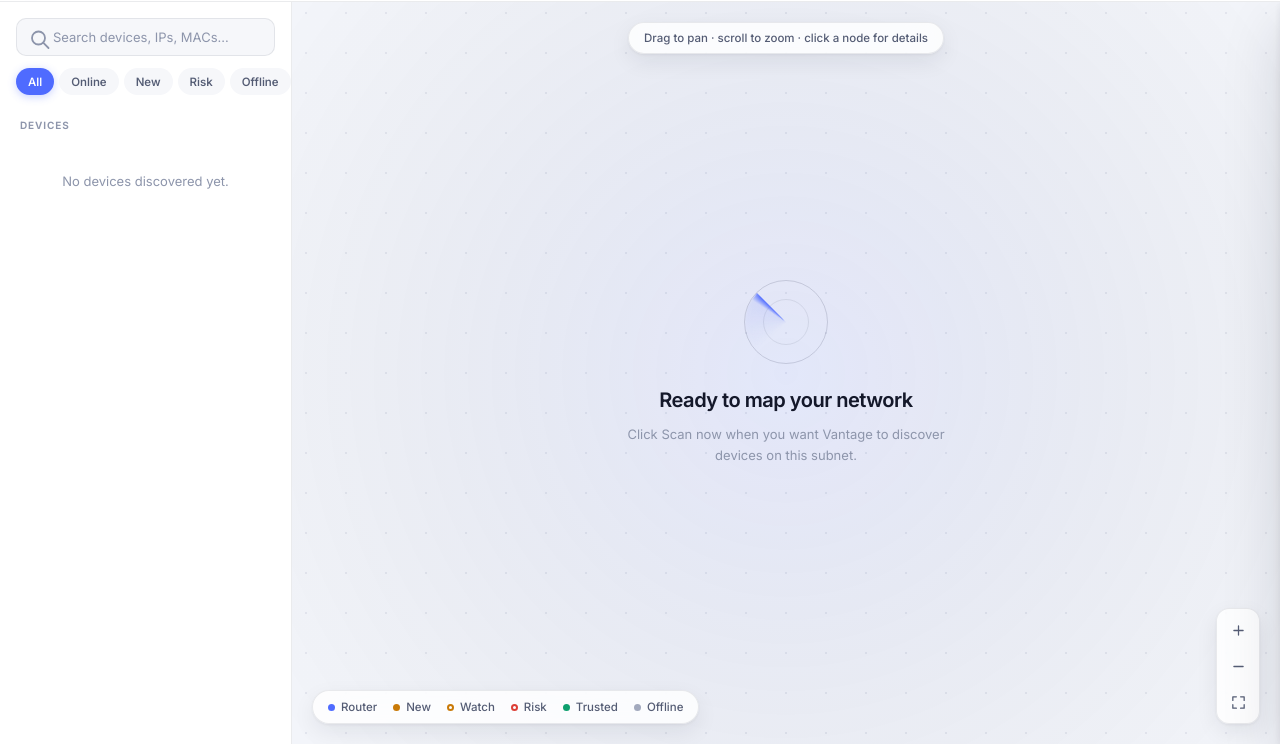
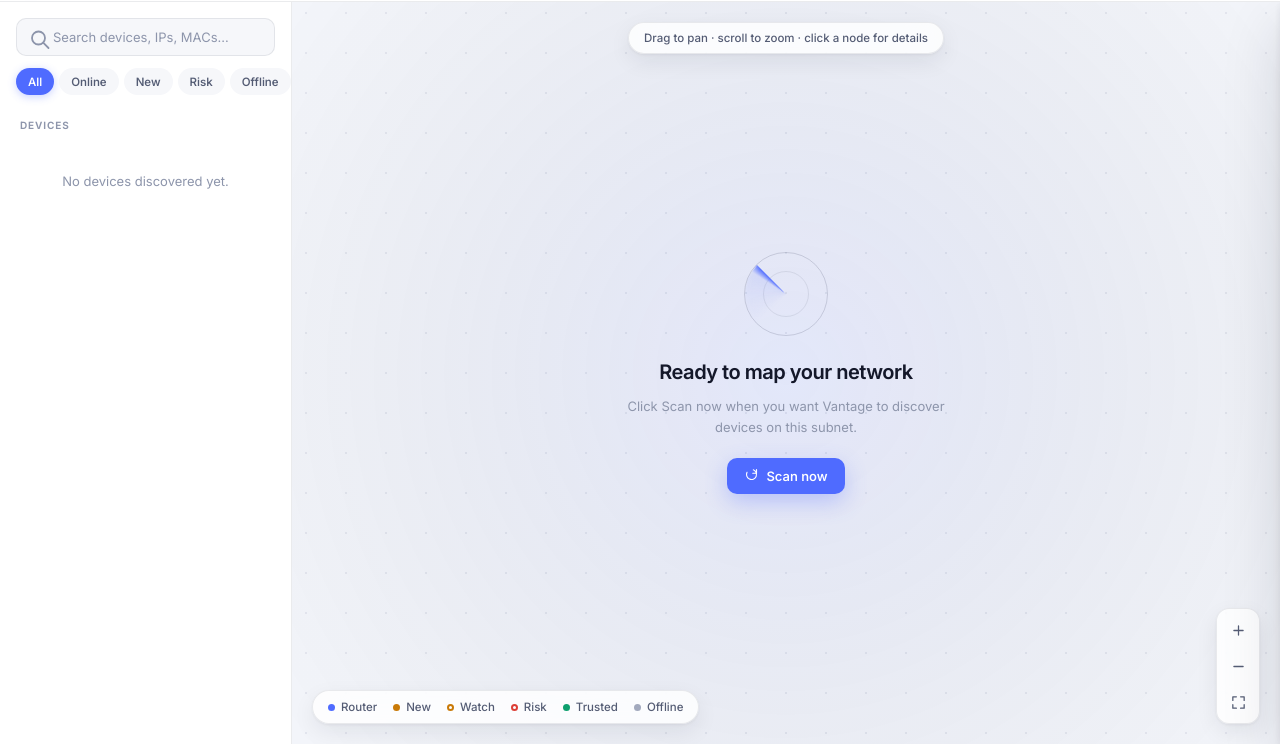
Before and after one commit to Mattej-Petrovic/Vantage, a plain HTML site: page vantage/web/index.html in a window 1280 px wide. Shown: the part 56-800 px from the top of the page. Drawn offline with Linux system fonts and the light colour scheme.

Commit message:
Add empty-state scan button

```diff
--- a/vantage/web/app.js
+++ b/vantage/web/app.js
@@ -678,6 +678,10 @@ function applyAlertSettings() {
   });
 }
 
+function scanNow() {
+  api()?.rescan();
+}
+
 /* ---------- events ---------- */
 
 function bindUI() {
@@ -702,7 +706,8 @@ function bindUI() {
     renderList();
   });
 
-  $('btn-rescan').addEventListener('click', () => api()?.rescan());
+  $('btn-rescan').addEventListener('click', scanNow);
+  $('btn-empty-scan').addEventListener('click', scanNow);
   $('btn-fit').addEventListener('click', () => NetworkMap.fit());
   $('btn-zoom-in').addEventListener('click', () => NetworkMap.zoomBy(1.25));
   $('btn-zoom-out').addEventListener('click', () => NetworkMap.zoomBy(1 / 1.25));
--- a/vantage/web/index.html
+++ b/vantage/web/index.html
@@ -95,6 +95,10 @@
           <div class="radar" role="presentation"><span class="radar-sweep"></span></div>
           <h2>Ready to map your network</h2>
           <p>Click Scan now when you want Vantage to discover devices on this subnet.</p>
+          <button class="btn btn-primary" id="btn-empty-scan" type="button">
+            <span data-icon="refresh"></span>
+            <span>Scan now</span>
+          </button>
         </div>
 
         <div class="map-overlay">
--- a/vantage/web/styles.css
+++ b/vantage/web/styles.css
@@ -305,6 +305,16 @@ button { cursor: pointer; border: none; background: none; padding: 0; }
 .btn:active { transform: scale(0.985); }
 .btn svg { width: 15px; height: 15px; }
 .btn:disabled { opacity: 0.45; cursor: not-allowed; }
+.btn-primary {
+  background: var(--accent);
+  color: var(--on-accent);
+  border-color: transparent;
+  box-shadow: 0 8px 22px var(--accent-glow);
+}
+.btn-primary:hover {
+  background: var(--accent-2);
+  border-color: transparent;
+}
 
 .select { position: relative; display: flex; align-items: center; }
 .select select {
@@ -676,6 +686,7 @@ button { cursor: pointer; border: none; background: none; padding: 0; }
   letter-spacing: -0.025em;
 }
 .map-empty p { margin: 0; font-size: var(--text-sm); max-width: 330px; line-height: 1.65; }
+.map-empty .btn { margin-top: var(--sp-2); }
 
 /* A sweep is continuous, so it must be timed linear — an eased loop stalls at the
    top of every cycle and reads as dropped frames rather than as motion. */
```
